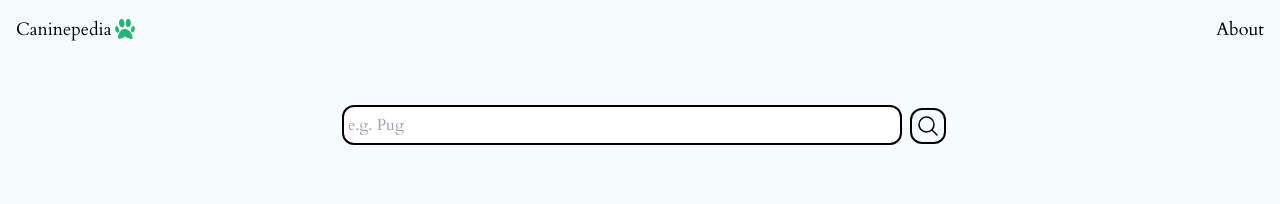
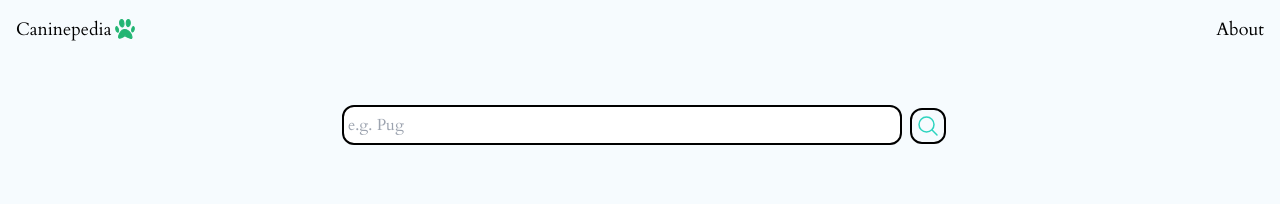
Before and after one commit to Rajdeep3004/caninepedia, a React (Vite) app: page / in a window 1280 px wide. Shown: the top 204 px of the page. Built offline with nearby package versions, Linux system fonts and the light colour scheme.

Commit message:
empty string fix

```diff
--- a/src/components/Pages/Form.jsx
+++ b/src/components/Pages/Form.jsx
@@ -27,7 +27,7 @@ const Form = React.forwardRef((props, ref) => {
             viewBox="0 0 24 24"
             strokeWidth="1.5"
             stroke="currentColor"
-            className="w-6 h-6"
+            className="w-6 h-6 text-teal-400"
           >
             <path
               strokeLinecap="round"
--- a/src/components/Pages/Home.jsx
+++ b/src/components/Pages/Home.jsx
@@ -18,6 +18,11 @@ const Home = () => {
 
   const fetchHandler = (event) => {
     event.preventDefault();
+
+    if (dogName.current.value.trim().length < 1) {
+      setError(true)
+      return;
+    }
 
     const name = dogName.current.value;
 
```
